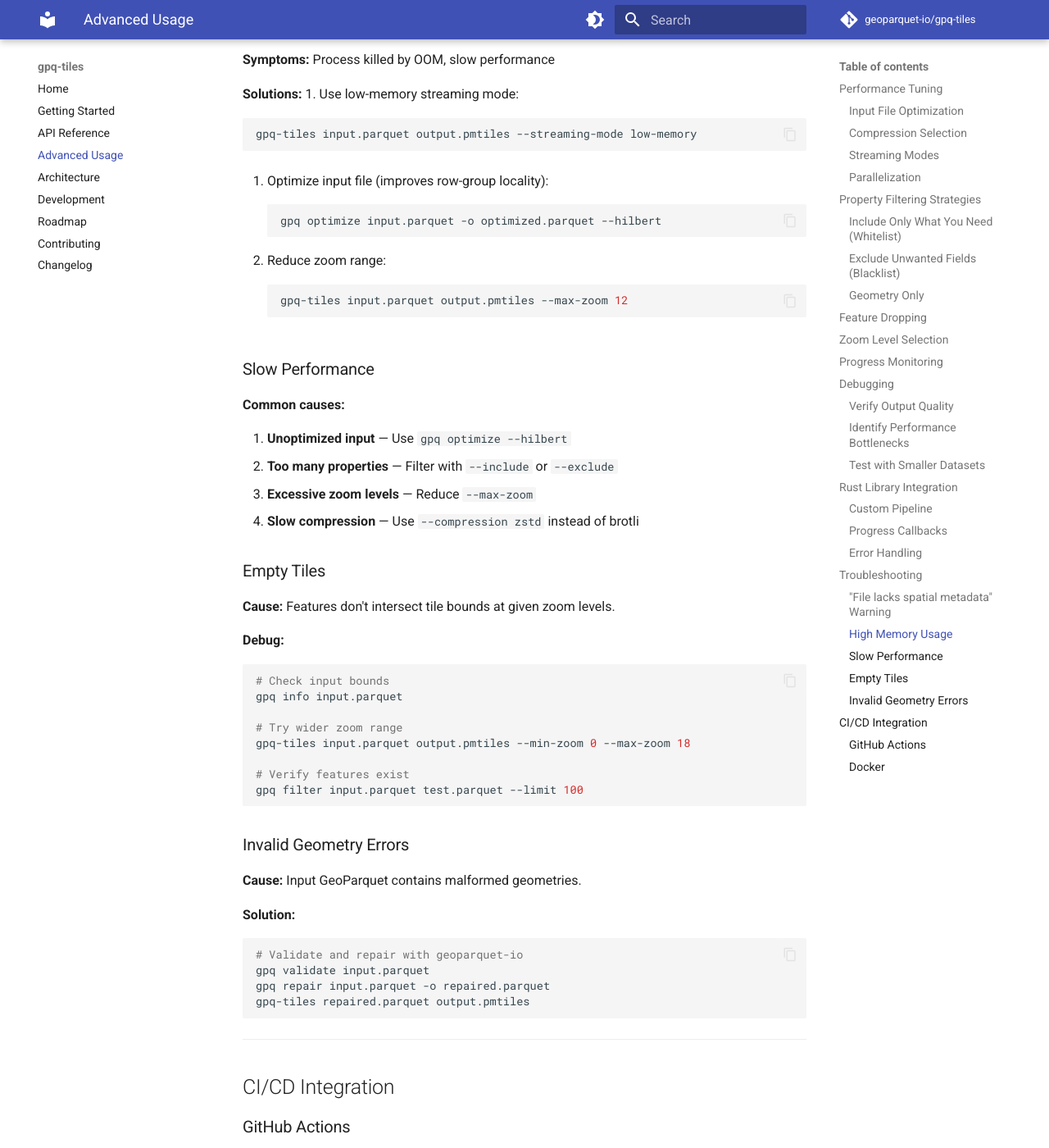
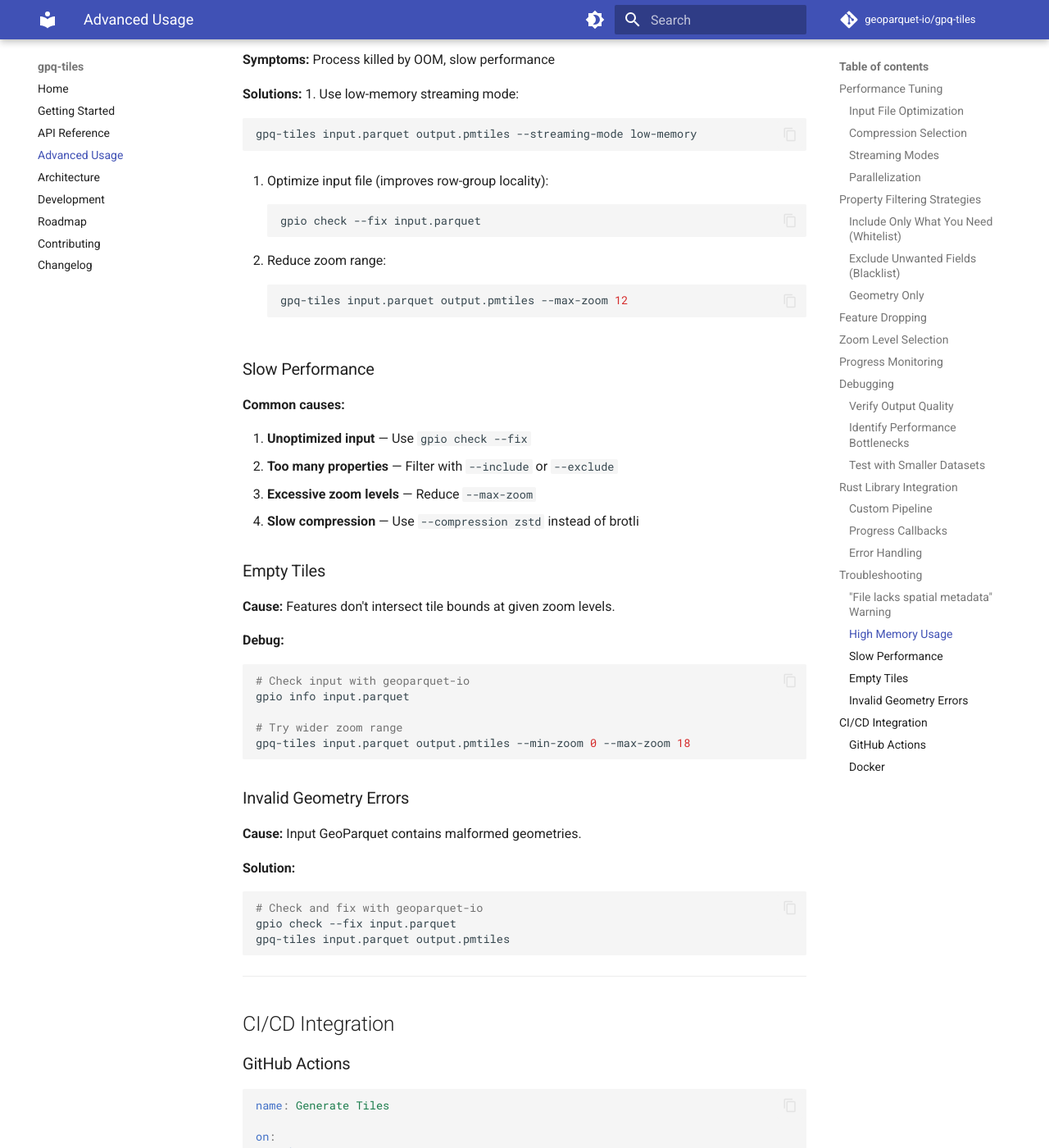
Before and after one commit to geoparquet-io/gpq-tiles, an MkDocs documentation site: the page built from docs/advanced-usage.md, in a window 1280 px wide and 1400 px high, scrolled down 7044 px. Shown: the whole window at 82% size. Built offline with MkDocs 1.6.1 and Material for MkDocs 9.7.7, drawn with Linux system fonts in a browser that asks for light colours; comment, search, counter and statistics services are not loaded; some of the changed text lies outside the part shown.

Commit message:
docs: remove unverified performance claims and fix optimization command
- Remove '1.4x faster than tippecanoe' claim (not universally benchmarked)
- Fix optimization command: use 'gpio check --fix' not 'gpq optimize'
- Update all docs to reference correct geoparquet-io tooling

Co-Authored-By: Claude Sonnet 4.5 <noreply@anthropic.com>

````diff
--- a/docs/advanced-usage.md
+++ b/docs/advanced-usage.md
@@ -10,20 +10,20 @@
 # Install geoparquet-io
 cargo install geoparquet-io
 
-# Hilbert-sort and add row group bboxes
-gpq optimize input.parquet -o optimized.parquet --hilbert
+# Check and fix GeoParquet formatting
+gpio check --fix input.parquet
 ```
 
 gpq-tiles will warn if input files lack optimization metadata:
 
 ```
 ⚠ WARNING: File lacks spatial metadata (row group bboxes).
-  For optimal performance, use: gpq optimize --hilbert
+  For optimal performance, use: gpio check --fix
 ```
 
 **Why this matters:**
 
-- **Hilbert sorting** — Groups spatially-close features, reducing tile processing overhead
+- **Spatial sorting** — Groups spatially-close features, reducing tile processing overhead
 - **Row group bboxes** — Enables row-group skipping for faster queries
 - **Streaming efficiency** — Well-formatted row groups enable bounded-memory processing
 
@@ -67,7 +67,7 @@ gpq-tiles large.parquet output.pmtiles --streaming-mode low-memory
 **Fast mode:**
 - Processes one row group at a time
 - Memory bounded by largest row group (typically 100-200MB)
-- Requires well-formatted input (`gpq optimize --hilbert`)
+- Requires well-formatted input (`gpio check --fix`)
 
 **Low-memory mode:**
 - Sorts features to disk
@@ -328,12 +328,12 @@ match generate_tiles_to_writer(path, &config, &mut writer) {
 
 ### "File lacks spatial metadata" Warning
 
-**Cause:** Input GeoParquet missing row group bboxes or not Hilbert-sorted.
+**Cause:** Input GeoParquet missing row group bboxes or not spatially sorted.
 
 **Solution:**
 ```bash
-gpq optimize input.parquet -o optimized.parquet --hilbert
-gpq-tiles optimized.parquet output.pmtiles
+gpio check --fix input.parquet
+gpq-tiles input.parquet output.pmtiles
 ```
 
 ### High Memory Usage
@@ -348,7 +348,7 @@ gpq-tiles optimized.parquet output.pmtiles
 
 2. Optimize input file (improves row-group locality):
    ```bash
-   gpq optimize input.parquet -o optimized.parquet --hilbert
+   gpio check --fix input.parquet
    ```
 
 3. Reduce zoom range:
@@ -360,7 +360,7 @@ gpq-tiles optimized.parquet output.pmtiles
 
 **Common causes:**
 
-1. **Unoptimized input** — Use `gpq optimize --hilbert`
+1. **Unoptimized input** — Use `gpio check --fix`
 2. **Too many properties** — Filter with `--include` or `--exclude`
 3. **Excessive zoom levels** — Reduce `--max-zoom`
 4. **Slow compression** — Use `--compression zstd` instead of brotli
@@ -371,14 +371,11 @@ gpq-tiles optimized.parquet output.pmtiles
 
 **Debug:**
 ```bash
-# Check input bounds
-gpq info input.parquet
+# Check input with geoparquet-io
+gpio info input.parquet
 
 # Try wider zoom range
 gpq-tiles input.parquet output.pmtiles --min-zoom 0 --max-zoom 18
-
-# Verify features exist
-gpq filter input.parquet test.parquet --limit 100
 ```
 
 ### Invalid Geometry Errors
@@ -387,10 +384,9 @@ gpq filter input.parquet test.parquet --limit 100
 
 **Solution:**
 ```bash
-# Validate and repair with geoparquet-io
-gpq validate input.parquet
-gpq repair input.parquet -o repaired.parquet
-gpq-tiles repaired.parquet output.pmtiles
+# Check and fix with geoparquet-io
+gpio check --fix input.parquet
+gpq-tiles input.parquet output.pmtiles
 ```
 
 ---
````
Also changed, not shown: README.md (+3 -3 lines), docs/getting-started.md (+3 -3 lines).
